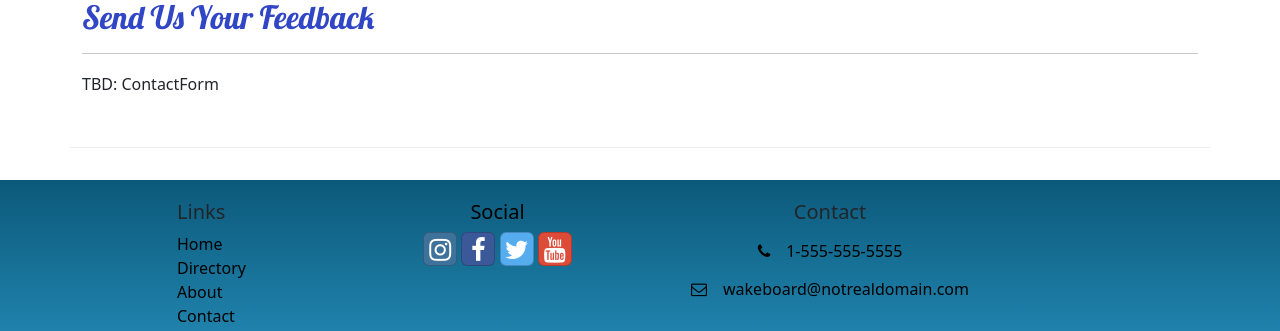
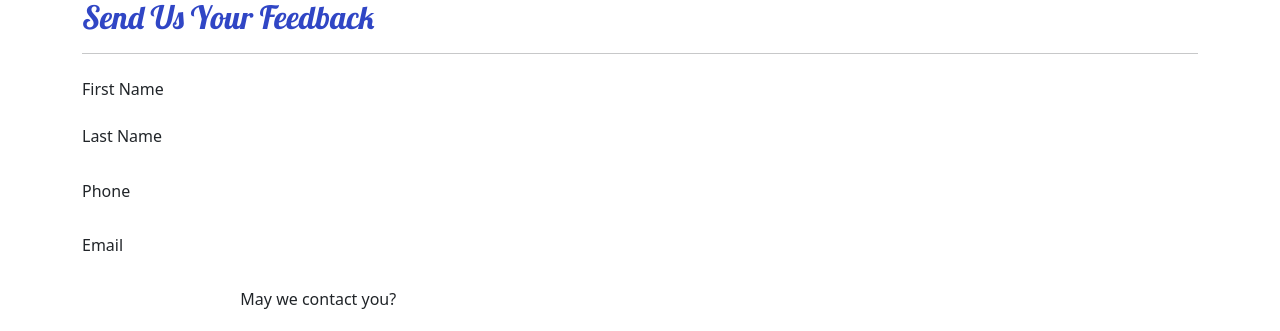
Before and after one commit to bholmdev/wakeboard-site, a React (Create React App) app: page /contact in a window 1280 px wide. Shown: the part 621-952 px from the top of the page. Built offline with nearby package versions, Linux system fonts and the light colour scheme.

Commit message:
contact form part 1

```diff
--- /dev/null
+++ b/src/app/components/ContactForm.js
@@ -0,0 +1,74 @@
+import { Button, Col, FormGroup, Label } from "reactstrap";
+import { Formik, Field, Form } from "formik";
+
+const ContactForm = () => {
+    return (
+        <Formik
+            initialValues={{
+                firstName: "",
+                lastName: "",
+                phoneNum: "",
+                email: "",
+                agree: false,
+                contactType: "By Phone",
+                feedback: ""
+            }}
+        >
+            <Form>
+                <FormGroup row>
+                    <Label htmlFor="firstName" md="2">
+                        First Name
+                    </Label>
+                    <Col md="10">
+
+                    </Col>
+                </FormGroup>
+                <FormGroup row>
+                    <Label htmlFor="lastName" ms="2">
+                        Last Name
+                    </Label>
+                    <Col md="10">
+
+                    </Col>
+                </FormGroup>
+                <FormGroup row>
+                    <Label htmlFor="phoneNum" md="2">
+                        Phone
+                    </Label>
+                    <Col md="10">
+
+                    </Col>
+                </FormGroup>
+                <FormGroup row>
+                    <Label htmlFor="email" md="2">
+                        Email
+                    </Label>
+                    <Col md="10">
+
+                    </Col>
+                </FormGroup>
+                <FormGroup row>
+                    <Label check md={{ size: 4, offset: 2 }}>
+                        May we contact you?
+                    </Label>
+                    <Col md="4">
+
+                    </Col>
+                </FormGroup>
+                <FormGroup row>
+                    <Label htmlFor="feedback" md="2">
+                        Your Feedback
+                    </Label>
+                    <Col md="10">
+
+                    </Col>
+                </FormGroup>
+                <FormGroup row>
+
+                </FormGroup>
+            </Form>
+        </Formik>
+    );
+};
+
+export default ContactForm;
--- a/src/app/pages/ContactPage.js
+++ b/src/app/pages/ContactPage.js
@@ -1,5 +1,6 @@
 import { Col, Container, Row } from "reactstrap";
 import SubHeader from "../components/SubHeader";
+import ContactForm from "../components/ContactForm";
 
 const ContactPage = () => {
     return (
@@ -46,7 +47,7 @@
                     <hr />
                 </Col>
                 <Col md="10">
-                    TBD: ContactForm
+                    <ContactForm />
                 </Col>
             </Row>
         </Container>
```
